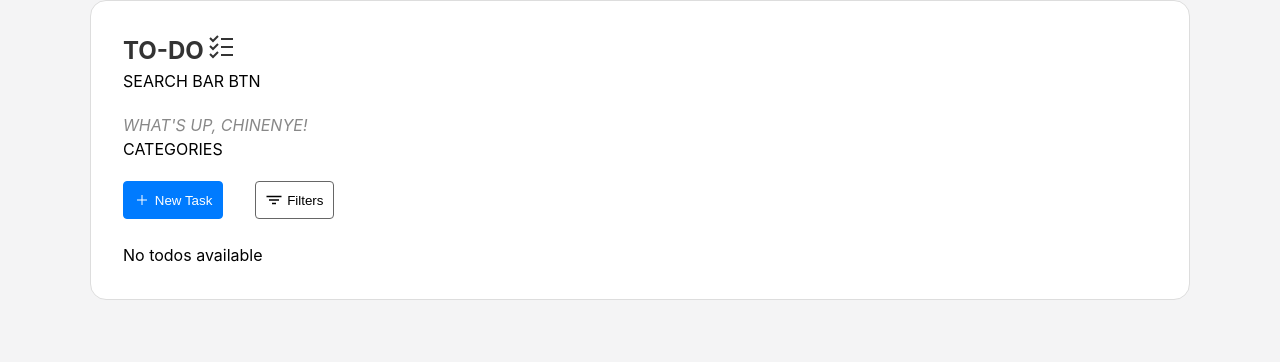
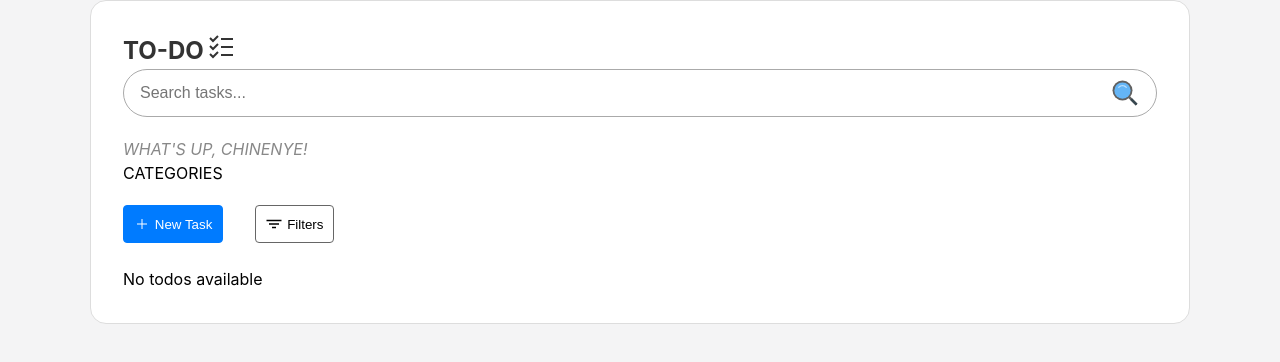
Before and after one commit to CrownedTechie/todo-list, a React (Vite) app: page / in a window 1280 px wide. Shown: the top 362 px of the page. Built offline with nearby package versions, Linux system fonts and the light colour scheme.

Commit message:
--style:: implement styling for the search bar

```diff
--- a/src/App.css
+++ b/src/App.css
@@ -32,6 +32,28 @@ h1 {
     color: #333;
 }
 
+.search-box {
+    display: flex;
+    border: 1px solid #aaa;
+    align-items: center;
+    justify-content: space-between;
+    border-radius: 1.5rem;
+    padding: .5rem 1rem;
+}
+
+.search-bar {
+    width: 80%;
+    border: none;
+    outline: none;
+    font-size: 1rem;
+}
+
+.search-box svg {
+    width: 30px;
+    height: 30px;
+}
+
+
 .welcome-message {
     margin-top: 1.25rem;
     font-style: italic;
--- a/src/App.tsx
+++ b/src/App.tsx
@@ -4,6 +4,8 @@ import { IoAddSharp, IoFilterSharp } from "react-icons/io5";
 import { GrTask } from "react-icons/gr";
 import TodoList from "./TodoList";
 import { useModal } from "./hooks/ModalHook";
+
+import { FcSearch } from "react-icons/fc";
 
 function App() {
   const { openModal } = useModal();
@@ -13,7 +15,20 @@ function App() {
       <Container>
           <header>
             <h1>TO-DO <GrTask /></h1>
-            <p>SEARCH BAR BTN</p>
+            {/* <p>SEARCH BAR BTN</p> */}
+
+            <div className="search-box">
+              <input
+                type="text"
+                className="search-bar"
+                placeholder="Search tasks..."
+                // value={searchTerm}
+                // onChange={(e) => setSearchTerm(e.target.value)}
+              />
+
+              <FcSearch />
+            </div>
+
             <p className="welcome-message">WHAT'S UP, CHINENYE!</p>
           </header>
 
--- a/src/utils/sortTodos.ts
+++ b/src/utils/sortTodos.ts
@@ -1,5 +1,4 @@
 import { TodoProps } from "../types";
-
 
 //* This function is to sort the todos, so that the completed items are moved to the bottom
 export const sortTodos = (todos: TodoProps[]) => {
```
